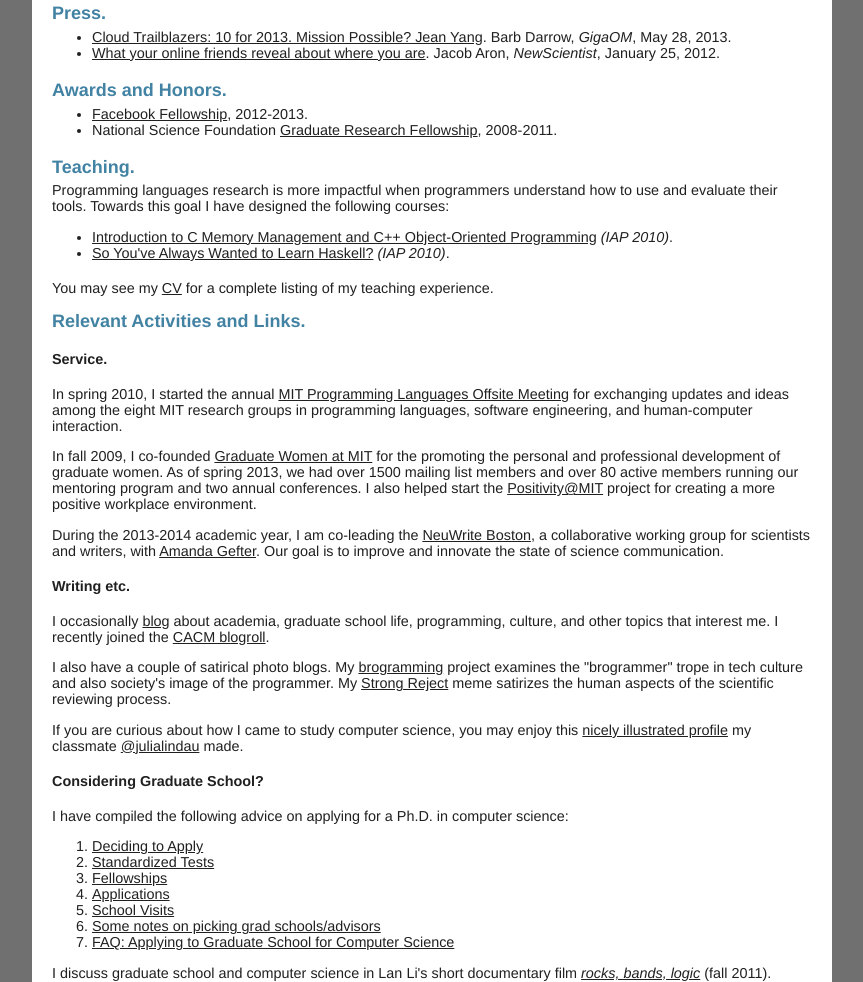
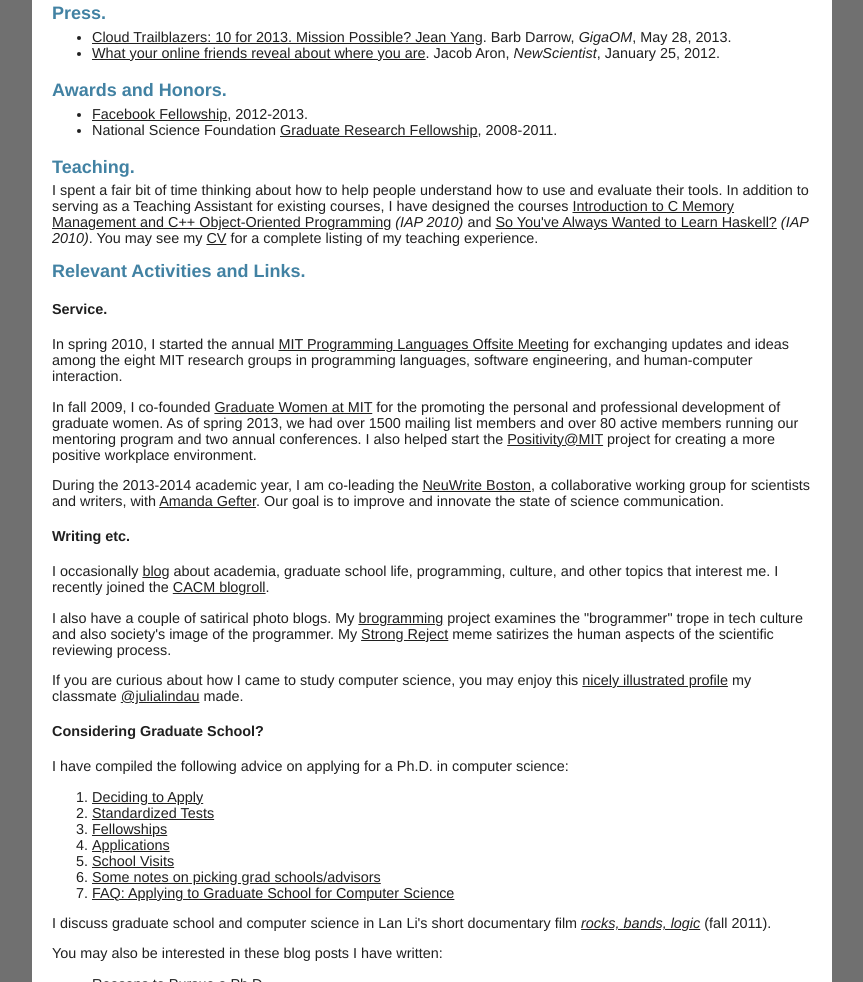
Before and after one commit to jeanqasaur/jeanyang-website, a plain HTML site: page index.htm in a window 1280 px wide. Shown: the part 834-1816 px from the top of the page, without its empty margins (208-1071 px from the left). Drawn offline with Linux system fonts and the light colour scheme.

Commit message:
updated teaching section. but really i just want to test that git has the right email now

```diff
--- a/index.htm
+++ b/index.htm
@@ -129,20 +129,14 @@
   </ul>
 
   <h3>Teaching.</h3>
-  <p>Programming languages research is more impactful when programmers
-  understand how to use and evaluate their tools.  Towards this goal I have designed the following courses:
-  <ul>
-    <li><a
+  <p>I spent a fair bit of time thinking about how to help people understand how to use and evaluate their tools. In addition to serving as a Teaching Assistant for existing courses, I have designed the courses <a
       href="http://ocw.mit.edu/courses/electrical-engineering-and-computer-science/6-088-introduction-to-c-memory-management-and-c-object-oriented-programming-january-iap-2010/"
       target="blank">Introduction to C Memory Management and C++
-      Object-Oriented Programming</a> <i>(IAP 2010)</i>.</li>
-    <li><a href="http://people.csail.mit.edu/jeanyang/courses/haskell/"
+      Object-Oriented Programming</a> <i>(IAP 2010)</i> and
+    <a href="http://people.csail.mit.edu/jeanyang/courses/haskell/"
       target="blank">So You've Always Wanted to Learn Haskell?</a> <i>(IAP
-      2010)</i>.</li>
-  </ul>
-  </p>
-
-  <p>You may see my <a
+      2010)</i>.
+  You may see my <a
     href="http://people.csail.mit.edu/jeanyang/jeanyang_cv.pdf"
     target="blank">CV</a> for a complete listing of my teaching experience.</p>
 
```
